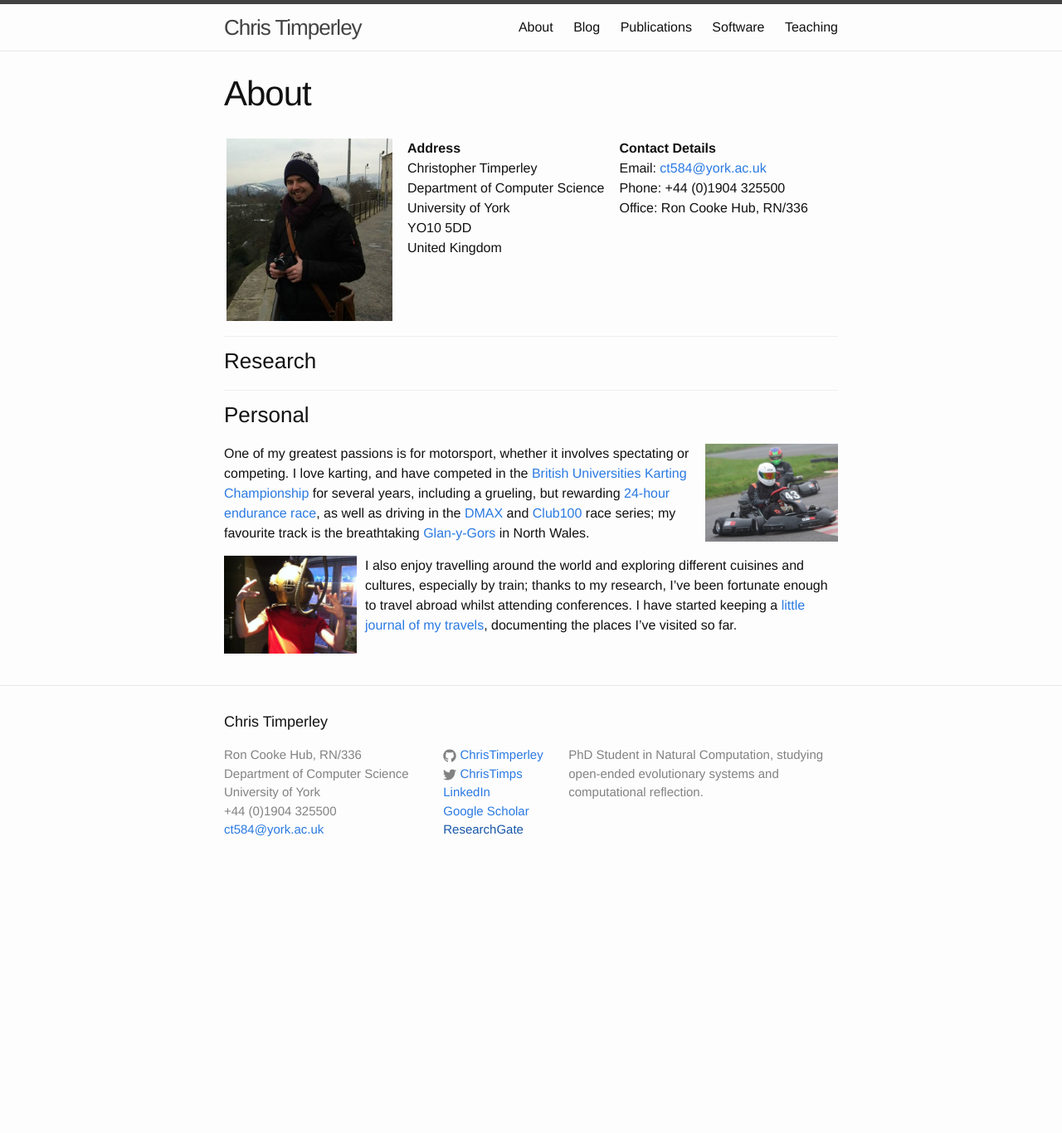
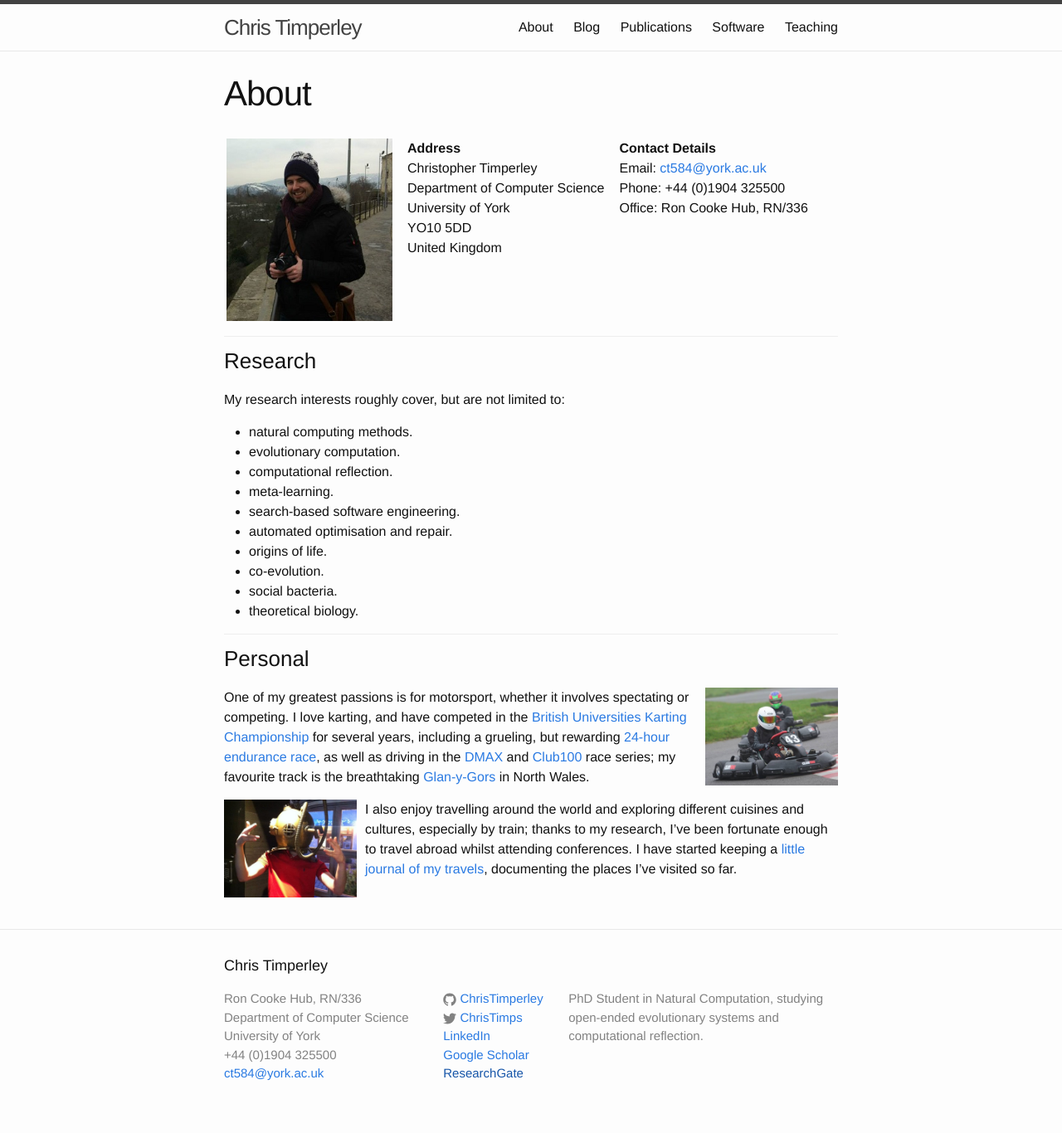
Before and after one commit to ChrisTimperley/ChrisTimperley.github.io, a Jekyll site: the page built from about.md, in a window 1280 px wide. Shown: the whole page at 83% size. Built offline with Jekyll 4.4.1, drawn with Linux system fonts in a browser that asks for light colours; before the commit the page ends 1072 px from its top, so only the background shows below that.

Commit message:
Added list of research interests.

```diff
--- a/about.md
+++ b/about.md
@@ -30,6 +30,18 @@ permalink: /about/
 
 ### Research
 
+My research interests roughly cover, but are not limited to:
+
+* natural computing methods.
+* evolutionary computation.
+* computational reflection.
+* meta-learning.
+* search-based software engineering.
+* automated optimisation and repair.
+* origins of life.
+* co-evolution.
+* social bacteria.
+* theoretical biology.
 
 <div class="divider"></div>
 
```
